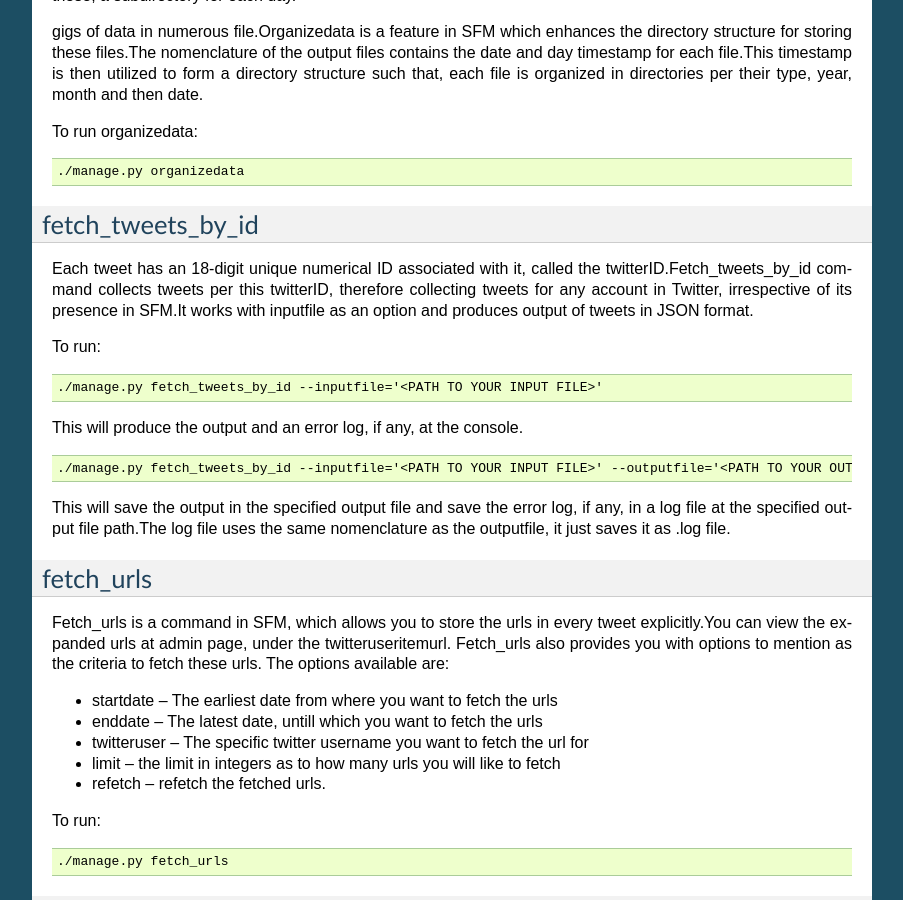
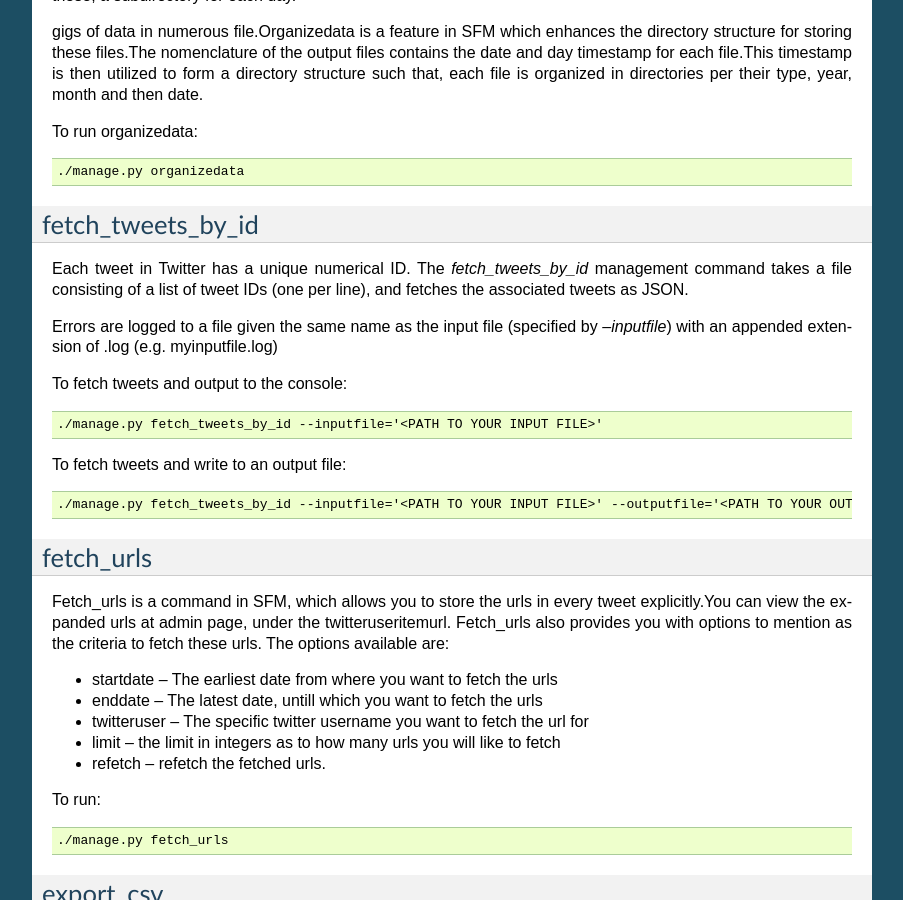
Before and after one commit to gwu-libraries/social-feed-manager, a Sphinx documentation site: the page built from docs/mgmt_commands.rst, in a window 1280 px wide and 900 px high, scrolled down 3407 px. Shown: the whole window, without its empty margins (198-1101 px from the left). Built offline with Sphinx 7.4.7, drawn with Linux system fonts in a browser that asks for light colours; pages that are not in the unit, such as notebooks, are missing from menus.

Commit message:
Edited fetch_tweets_by_id

```diff
--- a/docs/mgmt_commands.rst
+++ b/docs/mgmt_commands.rst
@@ -227,21 +227,25 @@ To run organizedata:
 
 fetch_tweets_by_id
 --------------------
-Each tweet has an 18-digit unique numerical ID associated with it, called the twitterID.Fetch_tweets_by_id command collects tweets per this twitterID, therefore collecting tweets for any account in Twitter, irrespective of its presence in SFM.It works with inputfile as an option and produces output of tweets in JSON format.
 
-To run:
+Each tweet in Twitter has a unique numerical ID.  The *fetch_tweets_by_id* management
+command takes a file consisting of a list of tweet IDs (one per line), and fetches the associated
+tweets as JSON.
+
+Errors are logged to a file given the same name as the input file (specified by `--inputfile`) with
+an appended extension of .log (e.g. myinputfile.log)
+
+To fetch tweets and output to the console:
 
 .. code-block:: none
 
     ./manage.py fetch_tweets_by_id --inputfile='<PATH TO YOUR INPUT FILE>'
 
-This will produce the output and an error log, if any, at the console.
+To fetch tweets and write to an output file:
 
 .. code-block:: none
 
    ./manage.py fetch_tweets_by_id --inputfile='<PATH TO YOUR INPUT FILE>' --outputfile='<PATH TO YOUR OUTPUT FILE>'
-
-This will save the output in the specified output file and save the error log, if any, in a log file at the specified output file path.The log file uses the same nomenclature as the outputfile, it just saves it as .log file.
 
 
 fetch_urls
```
